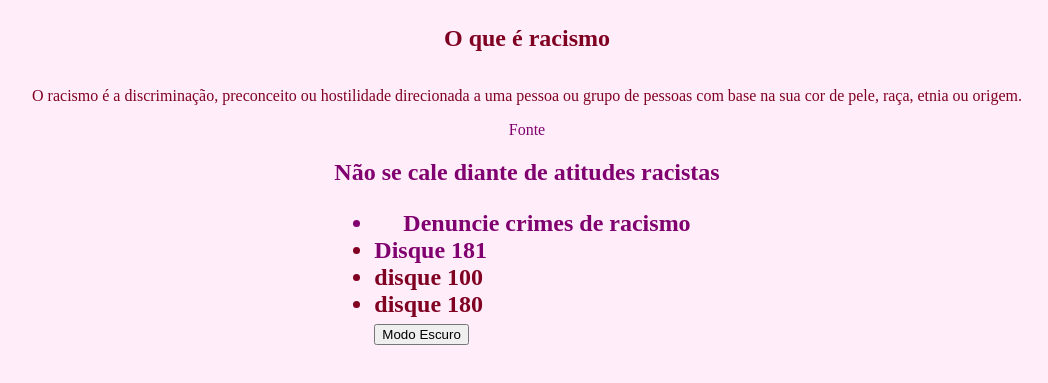
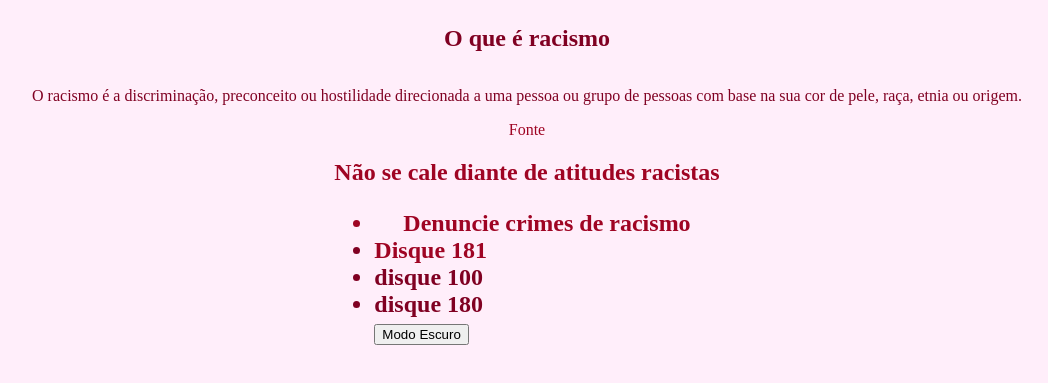
Before and after one commit to geovanacostarodrigues-art/aula01, a plain HTML site: page index.html in a window 1280 px wide. Shown: the part 145-528 px from the top of the page, without its empty margins (113-1161 px from the left). Drawn offline with Linux system fonts and the light colour scheme.

Commit message:
mudei a cor da letra

```diff
--- a/style.css
+++ b/style.css
@@ -22,7 +22,7 @@ img{
    }
 a{
   text-decoration: none;
-  color: rgb(128, 0, 111);
+  color: rgb(159, 4, 35);
   text-align: center;
 }
 a:hover{
```
